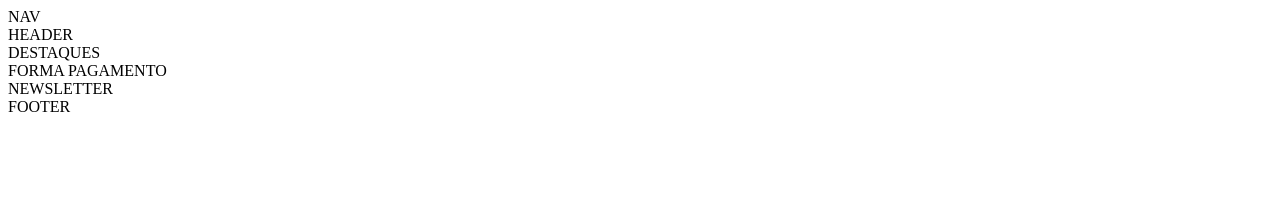
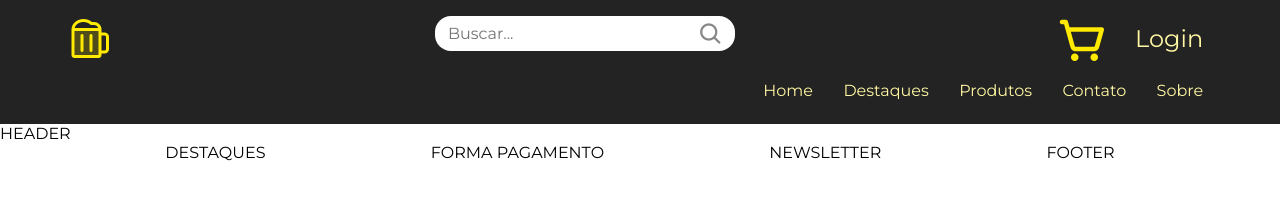
Before and after one commit to prof-marneicardoso/e-commerce-fs50, a plain HTML site: page index.html in a window 1280 px wide. Drawn offline with nearby package versions, Linux system fonts and the light colour scheme.

Commit message:
Estrutura básica

```diff
--- a/css/style.css
+++ b/css/style.css
@@ -0,0 +1,131 @@
+/* Fonte Montserrat */
+@import url("https://fonts.googleapis.com/css2?family=Montserrat:ital,wght@0,100..900;1,100..900&display=swap");
+
+/* Reset */
+* {
+    margin: 0;
+    padding: 0;
+    border: 0;
+    box-sizing: border-box;
+    font-family: "Montserrat", sans-serif;
+    font-size: 16px; /* 1rem*/
+}
+
+/* NavBar */
+nav {
+    background-color: #232323;
+    padding: 1rem 4rem;
+
+    header {
+        display: flex;
+        justify-content: space-between;
+        margin-bottom: 0.5rem;
+    }
+
+    ul {
+        display: flex;
+        list-style-type: none;
+        gap: 0.3rem;
+        justify-content: flex-end;
+    }
+
+    a {
+        text-decoration: none;
+        padding: 0.5rem 0.8rem;
+        color: #fff7a3;
+        transition: 0.3s;
+        display: inline-block;
+
+        &:hover {
+            color: #ffffff;
+            transform: translateY(-3px);
+        }
+    }
+
+    input {
+        position: relative;
+        padding: 0.5rem;
+        border-radius: 0.5rem;
+        border-radius: 1rem;
+
+        /* .search-container {
+            position: relative;
+            width: 100%;
+            max-width: 300px;
+        }
+
+        .search-container input {
+            width: 100%;
+            padding: 0.5rem 2.5rem 0.5rem 0.8rem;
+            font-size: 1rem;
+        }
+
+        .search-icon {
+            position: absolute;
+            right: 0.8rem;
+            top: 50%;
+            transform: translateY(-50%);
+            pointer-events: none;
+            font-size: 1rem;
+            color: #888;
+        } */
+    }
+
+    /* border: solid 1px; */
+}
+
+.search-container {
+    position: relative;
+    width: 100%;
+    max-width: 300px;
+}
+
+.search-container input {
+    width: 100%;
+    padding: 0.5rem 2.5rem 0.5rem 0.8rem; /* espaço à direita para o ícone */
+    /* font-size: 1rem; */
+}
+
+.search-icon {
+    position: absolute;
+    right: 0.8rem;
+    /* top: 50%; */
+    top: 0.4rem;
+    /* transform: translateY(-50%); */
+    /* transform: translateY(-50%); */
+    pointer-events: none; /* deixa o clique passar pelo ícone */
+    font-size: 1.5rem;
+    color: #888;
+}
+
+.nav-login {
+    display: flex;
+    gap: 1rem;
+
+    a {
+        font-size: 1.5rem;
+    }
+}
+
+/* Header */
+
+/* Main */
+main {
+    /* display: inline; */
+    display: flex;
+    justify-content: space-evenly;
+    /* gap: 5px; */
+    /* float: left; */
+}
+
+/* Phosphor (icons) */
+i {
+    font-size: 3rem;
+    color: #ffea00;
+    transition: 0.3s;
+
+    &:hover {
+        filter: brightness(120%);
+        cursor: pointer;
+    }
+}
--- a/index.html
+++ b/index.html
@@ -4,10 +4,53 @@
     <meta charset="UTF-8">
     <meta name="viewport" content="width=device-width, initial-scale=1.0">
     <title>E-commerce</title>
+    <!-- CSS Phosphor (icons) -->
+    <link rel="stylesheet" href="https://cdn.jsdelivr.net/npm/@phosphor-icons/web@2.1.1/src/duotone/style.css">
+    <link rel="stylesheet" href="https://cdn.jsdelivr.net/npm/@phosphor-icons/web@2.1.1/src/bold/style.css">
+
+    <!-- CSS Customizado -->
     <link rel="stylesheet" href="./css/style.css">
 </head>
 <body>
-    <nav>NAV</nav>
+    <nav>
+        <header>
+            <div>
+                <i class="ph-duotone ph-beer-stein" title="Beer Shop"></i>
+            </div>
+
+            <!-- <div class="search-container">
+                <input type="search" placeholder="Estou procurando por...">
+                <span class="search-icon">🔍</span>
+            </div> -->
+
+            <div class="search-container">
+                <input type="search" placeholder="Buscar...">
+                <!-- <span class="search-icon">🔍</span> -->
+                <i class="ph-bold ph-magnifying-glass search-icon"></i>
+              </div>
+
+            <div class="nav-login">
+                <div>
+                    <i class="ph-bold ph-shopping-cart-simple"></i>
+                </div>
+
+                <div>
+                    <a href="#">Login</a>
+                </div>
+            </div>
+        </header>
+
+        <div>
+            <!-- ul>li*5>a -->
+            <ul>
+                <li><a href="#">Home</a></li>
+                <li><a href="#destaques">Destaques</a></li>
+                <li><a href="#produtos">Produtos</a></li>
+                <li><a href="#contato">Contato</a></li>
+                <li><a href="#sobre">Sobre</a></li>
+            </ul>
+        </div>
+    </nav>
 
     <header>HEADER</header>
 
```
